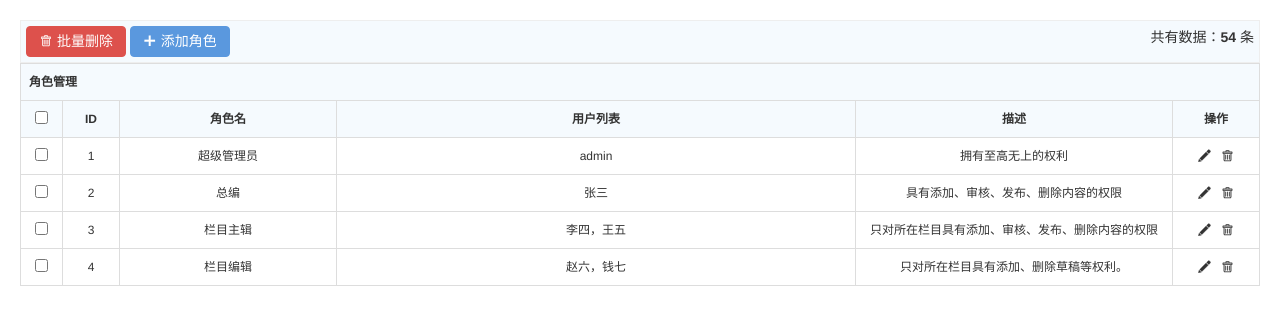
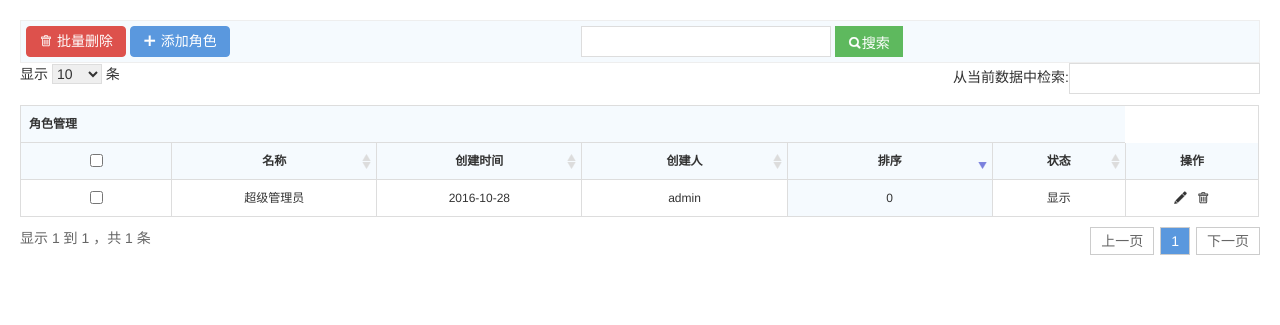
Before and after one commit to 930294112/ProperteyManageSystem, a web app: page /WEB-INF/pages/admin/admin-role.html in a window 1280 px wide. Shown: the part 40-365 px from the top of the page. Run offline with its HTML, style and script files only (its server is not run), Linux system fonts and the light colour scheme; data that the repository does not hold is empty.

Commit message:
权限管理html页面第1次提交

```diff
--- a/src/main/webapp/WEB-INF/pages/admin/admin-role.html
+++ b/src/main/webapp/WEB-INF/pages/admin/admin-role.html
@@ -24,54 +24,39 @@
 <body>
 <nav class="breadcrumb"><i class="Hui-iconfont">&#xe67f;</i> 首页 <span class="c-gray en">&gt;</span> 管理员管理 <span class="c-gray en">&gt;</span> 角色管理 <a class="btn btn-success radius r" style="line-height:1.6em;margin-top:3px" href="javascript:location.replace(location.href);" title="刷新" ><i class="Hui-iconfont">&#xe68f;</i></a></nav>
 <div class="page-container">
-	<div class="cl pd-5 bg-1 bk-gray"> <span class="l"> <a href="javascript:;" onclick="datadel()" class="btn btn-danger radius"><i class="Hui-iconfont">&#xe6e2;</i> 批量删除</a> <a class="btn btn-primary radius" href="javascript:;" onclick="admin_role_add('添加角色','admin-role-add.html','800')"><i class="Hui-iconfont">&#xe600;</i> 添加角色</a> </span> <span class="r">共有数据：<strong>54</strong> 条</span> </div>
-	<table class="table table-border table-bordered table-hover table-bg">
+	<div class="cl pd-5 bg-1 bk-gray"> <span class="l"> <a href="javascript:;" onclick="datadel()" class="btn btn-danger radius"><i class="Hui-iconfont">&#xe6e2;</i> 批量删除</a> <a class="btn btn-primary radius" href="javascript:;" onclick="admin_role_add('添加角色','admin-role-add.html','800')"><i class="Hui-iconfont">&#xe600;</i> 添加角色</a> </span>	<div class="text-c">
+		<form class="Huiform" method="post" action="" target="_self">
+			<input type="text" class="input-text" style="width:250px" placeholder="" id="" name="">
+			<button type="submit" class="btn btn-success" id="" name=""><i class="Hui-iconfont">&#xe665;</i>搜索</button>
+		</form>
+	</div>
+	</div>
+	<table class="table table-border table-bordered table-hover table-bg table-sort">
 		<thead>
 		<tr>
 			<th scope="col" colspan="6">角色管理</th>
 		</tr>
 		<tr class="text-c">
 			<th width="25"><input type="checkbox" value="" name=""></th>
-				<th width="40">ID</th>
-				<th width="200">角色名</th>
-				<th>用户列表</th>
-				<th width="300">描述</th>
-				<th width="70">操作</th>
+			<th width="40">名称</th>
+			<th width="40">创建时间</th>
+			<th width="40">创建人</th>
+			<th width="40">排序</th>
+			<th width="20">状态</th>
+			<th width="20">操作</th>
 		</tr>
 		</thead>
 		<tbody>
 		<tr class="text-c">
 			<td><input type="checkbox" value="" name=""></td>
-				<td>1</td>
 			<td>超级管理员</td>
+			<td>2016-10-28</td>
 			<td><a href="#">admin</a></td>
-				<td>拥有至高无上的权利</td>
+			<td>0</td>
+			<td>显示</td>
 			<td class="f-14"><a title="编辑" href="javascript:;" onclick="admin_role_edit('角色编辑','admin-role-add.html','1')" style="text-decoration:none"><i class="Hui-iconfont">&#xe6df;</i></a> <a title="删除" href="javascript:;" onclick="admin_role_del(this,'1')" class="ml-5" style="text-decoration:none"><i class="Hui-iconfont">&#xe6e2;</i></a></td>
 		</tr>
-			<tr class="text-c">
-				<td><input type="checkbox" value="" name=""></td>
-				<td>2</td>
-				<td>总编</td>
-				<td><a href="#">张三</a></td>
-				<td>具有添加、审核、发布、删除内容的权限</td>
-				<td class="f-14"><a title="编辑" href="javascript:;" onclick="admin_role_edit('角色编辑','admin-role-add.html','2')" style="text-decoration:none"><i class="Hui-iconfont">&#xe6df;</i></a> <a title="删除" href="javascript:;" onclick="admin_role_del(this,'1')" class="ml-5" style="text-decoration:none"><i class="Hui-iconfont">&#xe6e2;</i></a></td>
-			</tr>
-			<tr class="text-c">
-				<td><input type="checkbox" value="" name=""></td>
-				<td>3</td>
-				<td>栏目主辑</td>
-				<td><a href="#">李四</a>，<a href="#">王五</a></td>
-				<td>只对所在栏目具有添加、审核、发布、删除内容的权限</td>
-				<td class="f-14"><a title="编辑" href="javascript:;" onclick="admin_role_edit('角色编辑','admin-role-add.html','3')" style="text-decoration:none"><i class="Hui-iconfont">&#xe6df;</i></a> <a title="删除" href="javascript:;" onclick="admin_role_del(this,'1')" class="ml-5" style="text-decoration:none"><i class="Hui-iconfont">&#xe6e2;</i></a></td>
-			</tr>
-			<tr class="text-c">
-				<td><input type="checkbox" value="" name=""></td>
-				<td>4</td>
-				<td>栏目编辑</td>
-				<td><a href="#">赵六</a>，<a href="#">钱七</a></td>
-				<td>只对所在栏目具有添加、删除草稿等权利。</td>
-				<td class="f-14"><a title="编辑" href="javascript:;" onclick="admin_role_edit('角色编辑','admin-role-add.html','4')" style="text-decoration:none"><i class="Hui-iconfont">&#xe6df;</i></a> <a title="删除" href="javascript:;" onclick="admin_role_del(this,'1')" class="ml-5" style="text-decoration:none"><i class="Hui-iconfont">&#xe6e2;</i></a></td>
-			</tr>
+
 		</tbody>
 	</table>
 </div>
@@ -84,6 +69,16 @@
 <!--请在下方写此页面业务相关的脚本-->
 <script type="text/javascript" src="../lib/datatables/1.10.0/jquery.dataTables.min.js"></script>
 <script type="text/javascript">
+
+	$('.table-sort').dataTable({
+		"aaSorting": [[ 4, "desc" ]],//默认第几个排序
+		"bStateSave": true,//状态保存
+		"pading":false,
+		"aoColumnDefs": [
+			//{"bVisible": false, "aTargets": [ 3 ]} //控制列的隐藏显示
+			{"orderable":false,"aTargets":[0,6]}// 不参与排序的列
+		]
+	});
 	/*管理员-角色-添加*/
 	function admin_role_add(title,url,w,h){
 		layer_show(title,url,w,h);
```
Also changed, not shown: src/main/webapp/WEB-INF/pages/admin/admin-list.html (+3 -5 lines), src/main/webapp/WEB-INF/pages/admin/admin-permission.html (+14 -8 lines). Lines whose indentation alone changed are shown as unchanged.
